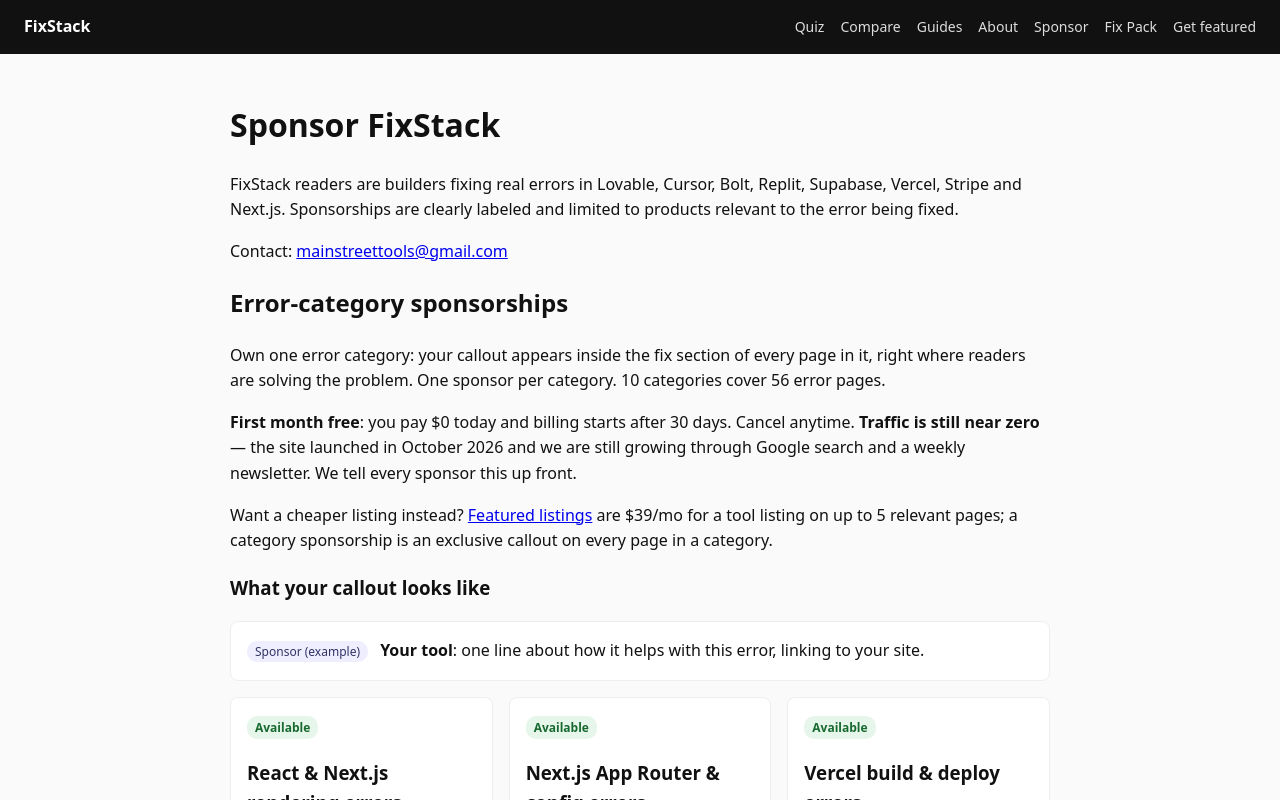
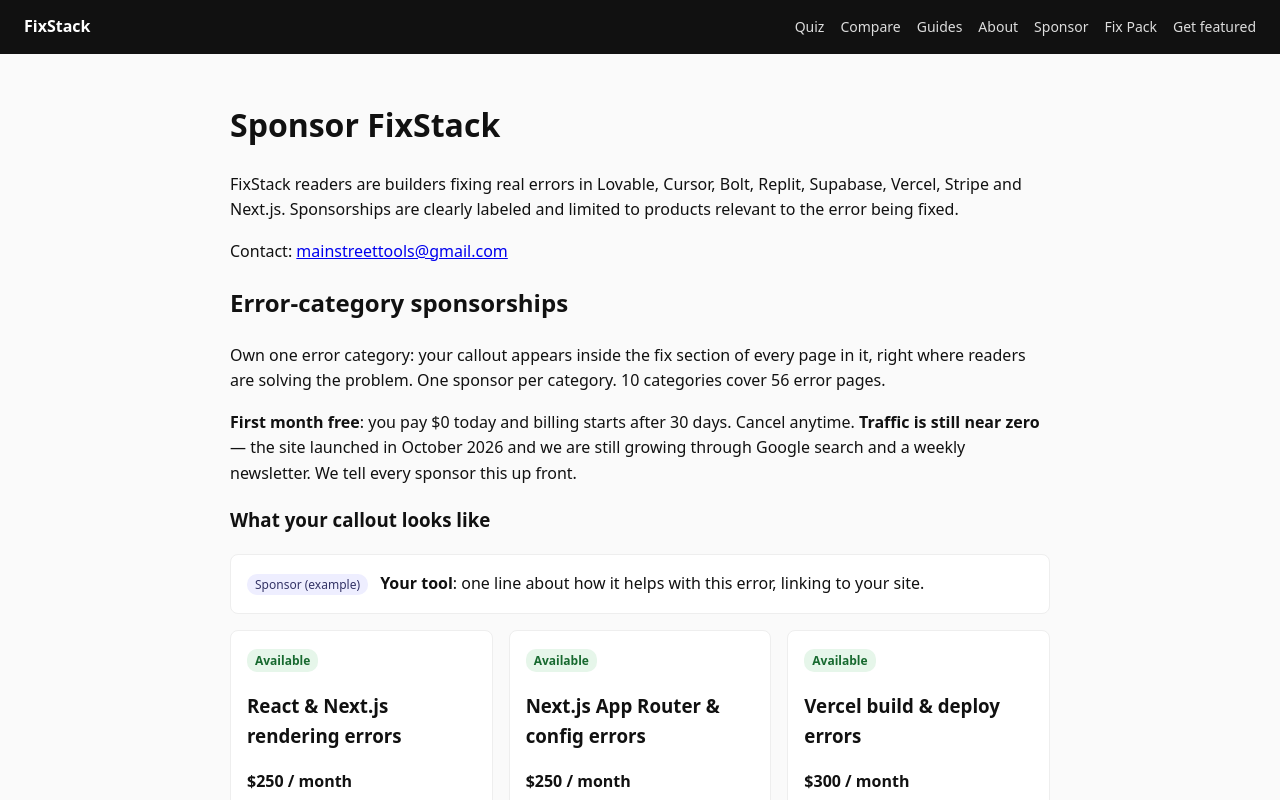
Before and after one commit to mainstreettools-hub/fixstack, a Next.js app: page /sponsor in a window 1280 px wide. Shown: the top 800 px of the page. Built offline with nearby package versions, Linux system fonts and the light colour scheme.

Commit message:
Remove $39 featured line from /sponsor

```diff
--- a/app/sponsor/page.js
+++ b/app/sponsor/page.js
@@ -12,7 +12,6 @@
     <h2 id="categories">Error-category sponsorships</h2>
     <p>Own one error category: your callout appears inside the fix section of every page in it, right where readers are solving the problem. One sponsor per category. {CATEGORIES.length} categories cover {total} error pages.</p>
     <p><strong>First month free</strong>: you pay $0 today and billing starts after {CATEGORY_SPONSOR.trialDays} days. Cancel anytime. <strong>Traffic is still near zero</strong> — the site launched in October 2026 and we are still growing through Google search and a weekly newsletter. We tell every sponsor this up front.</p>
-    <p>Want a cheaper listing instead? <a href="/featured/">Featured listings</a> are $39/mo for a tool listing on up to 5 relevant pages; a category sponsorship is an exclusive callout on every page in a category.</p>
     <h3>What your callout looks like</h3>
     <SponsorCallout example sponsor={{ name: 'Your tool', tagline: 'one line about how it helps with this error, linking to your site.' }} />
     <div className="tiers" style={{ marginTop: 16 }}>
```
